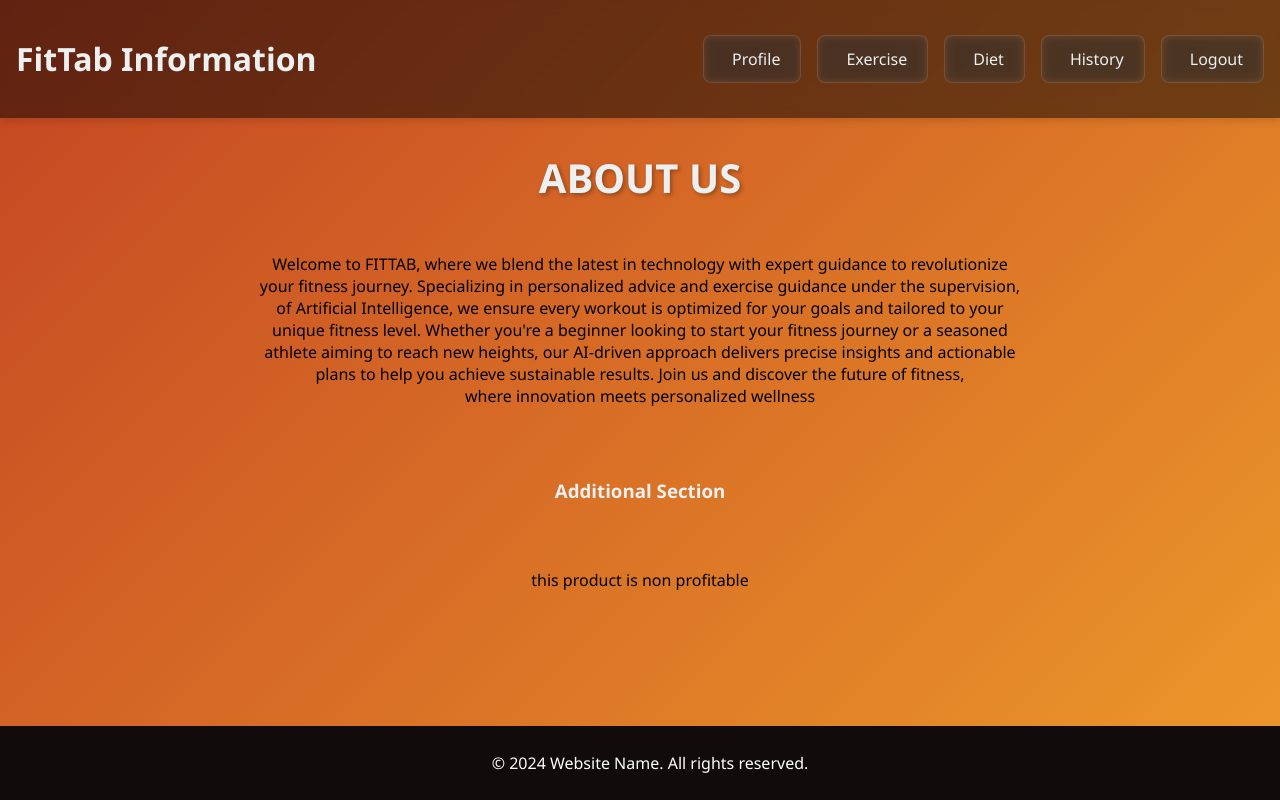
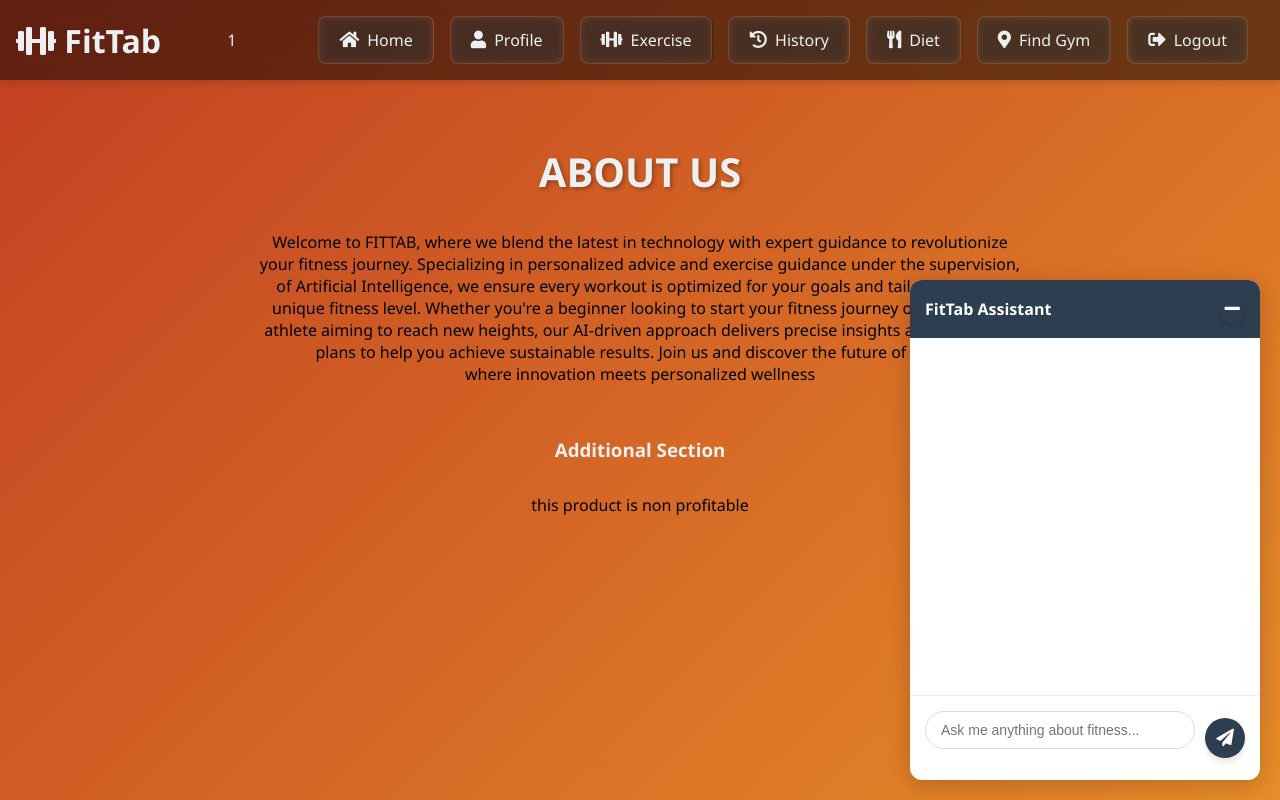
Before and after one commit to pratyushojha04/fittab-health-app, a Flask app: page /guest_info in a window 1280 px wide. Run offline with Flask 3, Linux system fonts and the light colour scheme.

Commit message:
added chatbot

```diff
--- a/app.py
+++ b/app.py
@@ -1,3 +1,4 @@
+#!./venv/bin/python3
 import os
 import cv2
 from flask import Flask, render_template, Response, redirect, url_for, session, flash, request, send_file
@@ -17,6 +18,7 @@ from reportlab.platypus import SimpleDocTemplate, Table, TableStyle
 from reportlab.pdfgen import canvas
 import csv
 import time
+from chatbot_handler import chatbot_bp
 
 app = Flask(__name__)
 app.config['SQLALCHEMY_TRACK_MODIFICATIONS'] = False
@@ -34,6 +36,9 @@ db = SQLAlchemy(app)
 migrate = Migrate(app, db)
 socketio = SocketIO(app, cors_allowed_origins="*")
 pose_detector = PoseDetector()
+
+# Register blueprints
+app.register_blueprint(chatbot_bp)
 
 # Create the uploads folder if it doesn't exist
 if not os.path.exists(app.config['UPLOAD_FOLDER']):
@@ -95,6 +100,20 @@ User.workouts = db.relationship('Workout', order_by=Workout.id, back_populates='
 
 # Global camera object
 camera = None
+
+@app.context_processor
+def inject_template_vars():
+    # Get current endpoint
+    endpoint = request.endpoint if request else None
+
+    # Hide chatbot and nav on authentication pages
+    hide_chatbot = endpoint in ['index', 'login', 'register']
+    hide_nav = hide_chatbot
+
+    return {
+        'hide_chatbot': hide_chatbot,
+        'hide_nav': hide_nav
+    }
 
 @app.context_processor
 def override_url_for():
@@ -199,7 +218,7 @@ def login():
         print("User not found")
 
     flash('Invalid email or password')
-    return redirect(url_for('/'))
+    return redirect(url_for('index'))
 
 @app.route('/register', methods=['POST'])
 def register():
@@ -409,4 +428,4 @@ def nearest_gym():
 if __name__ == '__main__':
     with app.app_context():
         db.create_all()
-    socketio.run(app, debug=True, port=5001, allow_unsafe_werkzeug=True)
+    socketio.run(app, host='0.0.0.0', port=5002, debug=True, allow_unsafe_werkzeug=True)
--- a/requirements.txt
+++ b/requirements.txt
@@ -10,3 +10,4 @@ psycopg2-binary
 gunicorn
 flask-socketio
 python-socketio
+requests>=2.31.0
--- /dev/null
+++ b/static/css/chatbot.css
@@ -0,0 +1,202 @@
+#chatbot-container {
+    position: fixed;
+    bottom: 20px;
+    right: 20px;
+    width: 350px;
+    height: 500px;
+    background: #fff;
+    border-radius: 12px;
+    box-shadow: 0 5px 25px rgba(0, 0, 0, 0.2);
+    display: flex;
+    flex-direction: column;
+    z-index: 1000;
+    overflow: hidden;
+    transition: transform 0.3s ease-in-out;
+}
+
+#chatbot-container.chatbot-minimized {
+    transform: translateY(calc(100% - 60px));
+}
+
+#chatbot-header {
+    background: #2c3e50;
+    color: white;
+    padding: 15px;
+    display: flex;
+    justify-content: space-between;
+    align-items: center;
+    font-weight: bold;
+    cursor: pointer;
+}
+
+#chatbot-title {
+    font-size: 16px;
+}
+
+.chatbot-button {
+    background: none;
+    border: none;
+    color: white;
+    cursor: pointer;
+    padding: 5px;
+    display: flex;
+    align-items: center;
+    justify-content: center;
+}
+
+#chatbot-messages {
+    flex: 1;
+    padding: 15px;
+    overflow-y: auto;
+    display: flex;
+    flex-direction: column;
+    gap: 10px;
+}
+
+.chatbot-message {
+    display: flex;
+    margin-bottom: 10px;
+}
+
+.user-message {
+    justify-content: flex-end;
+}
+
+.message-content {
+    padding: 10px 15px;
+    border-radius: 15px;
+    max-width: 80%;
+    word-wrap: break-word;
+}
+
+.user-message .message-content {
+    background: #3498db;
+    color: white;
+}
+
+.bot-message .message-content {
+    background: #f0f0f0;
+    color: #333;
+    font-size: 14px;
+    line-height: 1.5;
+}
+
+.bot-message .message-content p {
+    margin: 0 0 10px 0;
+}
+
+.bot-message .message-content p:last-child {
+    margin-bottom: 0;
+}
+
+.bot-message .message-content strong {
+    font-weight: 600;
+}
+
+.bot-message .message-content em {
+    font-style: italic;
+}
+
+.bot-message .message-content ul,
+.bot-message .message-content ol {
+    margin: 5px 0;
+    padding-left: 20px;
+}
+
+.bot-message .message-content li {
+    margin: 3px 0;
+}
+
+.bot-message .message-content code {
+    background: #e8e8e8;
+    padding: 2px 4px;
+    border-radius: 3px;
+    font-family: monospace;
+    font-size: 12px;
+}
+
+.bot-message .message-content pre {
+    background: #e8e8e8;
+    padding: 10px;
+    border-radius: 5px;
+    overflow-x: auto;
+    margin: 5px 0;
+}
+
+.bot-message .message-content pre code {
+    background: none;
+    padding: 0;
+}
+
+#chatbot-input-container {
+    padding: 15px;
+    border-top: 1px solid #eee;
+    display: flex;
+    align-items: center;
+    gap: 10px;
+}
+
+#typing-indicator {
+    position: absolute;
+    bottom: 70px;
+    left: 15px;
+    display: none;
+    align-items: center;
+    gap: 5px;
+    padding: 10px;
+    background: #f0f0f0;
+    border-radius: 15px;
+}
+
+.dot {
+    width: 8px;
+    height: 8px;
+    background: #333;
+    border-radius: 50%;
+    animation: bounce 1.3s linear infinite;
+}
+
+.dot:nth-child(2) {
+    animation-delay: -1.1s;
+}
+
+.dot:nth-child(3) {
+    animation-delay: -0.9s;
+}
+
+@keyframes bounce {
+    0%, 60%, 100% {
+        transform: translateY(0);
+    }
+    30% {
+        transform: translateY(-4px);
+    }
+}
+
+#chatbot-input {
+    flex: 1;
+    padding: 10px 15px;
+    border: 1px solid #ddd;
+    border-radius: 20px;
+    outline: none;
+    font-size: 14px;
+}
+
+#chatbot-input:focus {
+    border-color: #3498db;
+}
+
+#chatbot-send {
+    background: #2c3e50;
+    color: white;
+    border: none;
+    border-radius: 50%;
+    width: 40px;
+    height: 40px;
+    padding: 0;
+    transition: background-color 0.3s;
+}
+
+#chatbot-send:hover {
+    background: #34495e;
+}
--- a/static/style.css
+++ b/static/style.css
@@ -215,7 +215,7 @@ label {
     margin-top: 15%;
     margin-bottom: 15%;
     text-align: center;
-    background-color: #093670;
+    background-color: #051e30;
     padding: 20px;
     border-radius: 8px;
     box-shadow: 0 0 10px rgba(0, 0, 0, 0.1);
@@ -269,6 +269,26 @@ label {
     text-decoration: underline;
 }
 
+/* Flash messages */
+.alert {
+    padding: 10px;
+    margin: 10px 0;
+    border-radius: 4px;
+    text-align: center;
+}
+
+.alert-danger {
+    background-color: #ffebee;
+    color: #c62828;
+    border: 1px solid #ef9a9a;
+}
+
+.alert-success {
+    background-color: #e8f5e9;
+    color: #2e7d32;
+    border: 1px solid #a5d6a7;
+}
+
 /* Animation Keyframes */
 @keyframes fadeIn {
     from {
--- /dev/null
+++ b/templates/base.html
@@ -0,0 +1,83 @@
+<!DOCTYPE html>
+<html lang="en">
+<head>
+    <meta charset="UTF-8">
+    <meta name="viewport" content="width=device-width, initial-scale=1.0">
+    <title>{% block title %}FitTab{% endblock %}</title>
+
+    <!-- Common CSS -->
+    <link rel="stylesheet" href="{{ url_for('static', filename='style.css') }}">
+    {% block extra_css %}{% endblock %}
+
+    <!-- Font Awesome -->
+    <link rel="stylesheet" href="https://cdnjs.cloudflare.com/ajax/libs/font-awesome/5.15.4/css/all.min.css">
+
+    <!-- Chatbot CSS (only on non-auth pages) -->
+    {% if not hide_chatbot %}
+    <link rel="stylesheet" href="{{ url_for('static', filename='css/chatbot.css') }}">
+    {% endif %}
+</head>
+<body>
+    <!-- Navigation (except for login/register pages) -->
+    {% if not hide_nav %}
+    <header>
+        <h1><i class="fas fa-dumbbell"></i> FitTab</h1>1
+        <button class="nav-toggle" aria-label="Toggle navigation">
+            <span></span>
+            <span></span>
+            <span></span>
+        </button>
+        <nav>
+            <div class="nav-menu">
+                <a href="{{ url_for('info') }}"><i class="fas fa-home"></i> Home</a>
+                <a href="{{ url_for('profile') }}"><i class="fas fa-user"></i> Profile</a>
+                <a href="{{ url_for('exercise') }}"><i class="fas fa-dumbbell"></i> Exercise</a>
+                <a href="{{ url_for('workouts') }}"><i class="fas fa-history"></i> History</a>
+                <a href="{{ url_for('diet') }}"><i class="fas fa-utensils"></i> Diet</a>
+                <a href="{{ url_for('nearest_gym') }}"><i class="fas fa-map-marker-alt"></i> Find Gym</a>
+                <a href="{{ url_for('index') }}"><i class="fas fa-sign-out-alt"></i> Logout</a>
+            </div>
+        </nav>
+    </header>
+    {% endif %}
+
+    <!-- Main Content -->
+    <div class="content">
+        {% block content %}{% endblock %}
+    </div>
+
+    <!-- Chatbot (only on non-auth pages) -->
+    {% if not hide_chatbot %}
+    <div id="chatbot-container" class="chatbot-minimized">
+        <div id="chatbot-header">
+            <span id="chatbot-title">FitTab Assistant</span>
+            <button id="chatbot-minimize" class="chatbot-button">
+                <i class="fas fa-minus"></i>
+            </button>
+        </div>
+        <div id="chatbot-messages"></div>
+        <div id="chatbot-input-container">
+            <div id="typing-indicator" style="display: none;">
+                <span class="dot"></span>
+                <span class="dot"></span>
+                <span class="dot"></span>
+            </div>
+            <input type="text" id="chatbot-input" placeholder="Ask me anything about fitness...">
+            <button id="chatbot-send" class="chatbot-button">
+                <i class="fas fa-paper-plane"></i>
+            </button>
+        </div>
+    </div>
+    {% endif %}
+
+    <!-- Common JavaScript -->
+    <script src="{{ url_for('static', filename='js/js.js') }}"></script>
+    <script src="{{ url_for('static', filename='js/nav.js') }}"></script>
+    {% block extra_js %}{% endblock %}
+
+    <!-- Chatbot JavaScript (only on non-auth pages) -->
+    {% if not hide_chatbot %}
+    <script src="{{ url_for('static', filename='js/chatbot.js') }}"></script>
+    {% endif %}
+</body>
+</html>
--- a/templates/info.html
+++ b/templates/info.html
@@ -1,31 +1,12 @@
-<!DOCTYPE html>
-<html lang="en">
-<head>
-    <meta charset="UTF-8">
-    <meta name="viewport" content="width=device-width, initial-scale=1.0">
-    <!-- Link to external CSS file -->
+{% extends "base.html" %}
+
+{% block title %}FitTab Information{% endblock %}
+
+{% block extra_css %}
 <link rel="stylesheet" href="{{ url_for('static', filename='style_info.css') }}">
-    <title>Information Page</title>
-</head>
-<body>
-    <header>
-        <h1><i class="fas fa-info-circle"></i> FitTab Information</h1>
-        <button class="nav-toggle" aria-label="Toggle navigation">
-            <span></span>
-            <span></span>
-            <span></span>
-        </button>
-        <nav>
-            <div class="nav-menu">
-                <a href="{{ url_for('profile') }}"><i class="fas fa-user"></i> Profile</a>
-                <a href="{{ url_for('exercise') }}"><i class="fas fa-dumbbell"></i> Exercise</a>
-                <a href="{{ url_for('diet') }}"><i class="fas fa-utensils"></i> Diet</a>
-                <a href="{{ url_for('workouts') }}"><i class="fas fa-history"></i> History</a>
-                <a href="{{ url_for('index') }}"><i class="fas fa-sign-out-alt"></i> Logout</a>
-            </div>
-        </nav>
-    </header>
+{% endblock %}
 
+{% block content %}
 <div class="content">
     <h2>ABOUT US</h2>
     <p id='p'>
@@ -40,10 +21,4 @@
     <h3>Additional Section</h3>
     <p>this product is non profitable</p>
 </div>
-
-    <footer>
-        <p>&copy; 2024 Website Name. All rights reserved.</p>
-    </footer>
-    <script src="{{ url_for('static', filename='js/nav.js') }}"></script>
-</body>
-</html>
+{% endblock %}
```
Also changed, not shown: chatbot_handler.py (added, +65 -0 lines), static/js/chatbot.js (added, +141 -0 lines), templates/index.html (+21 -37 lines), 1 other file. Lines whose indentation alone changed are shown as unchanged.
